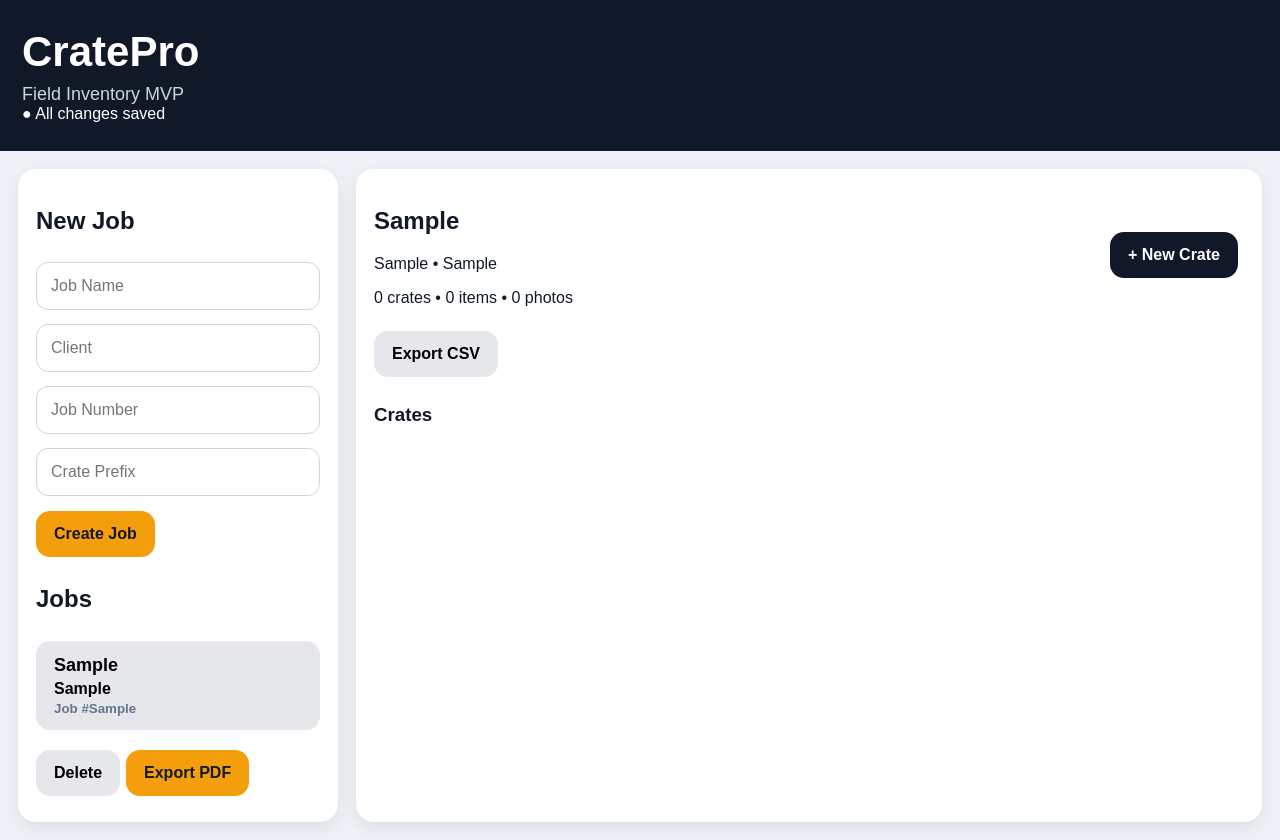
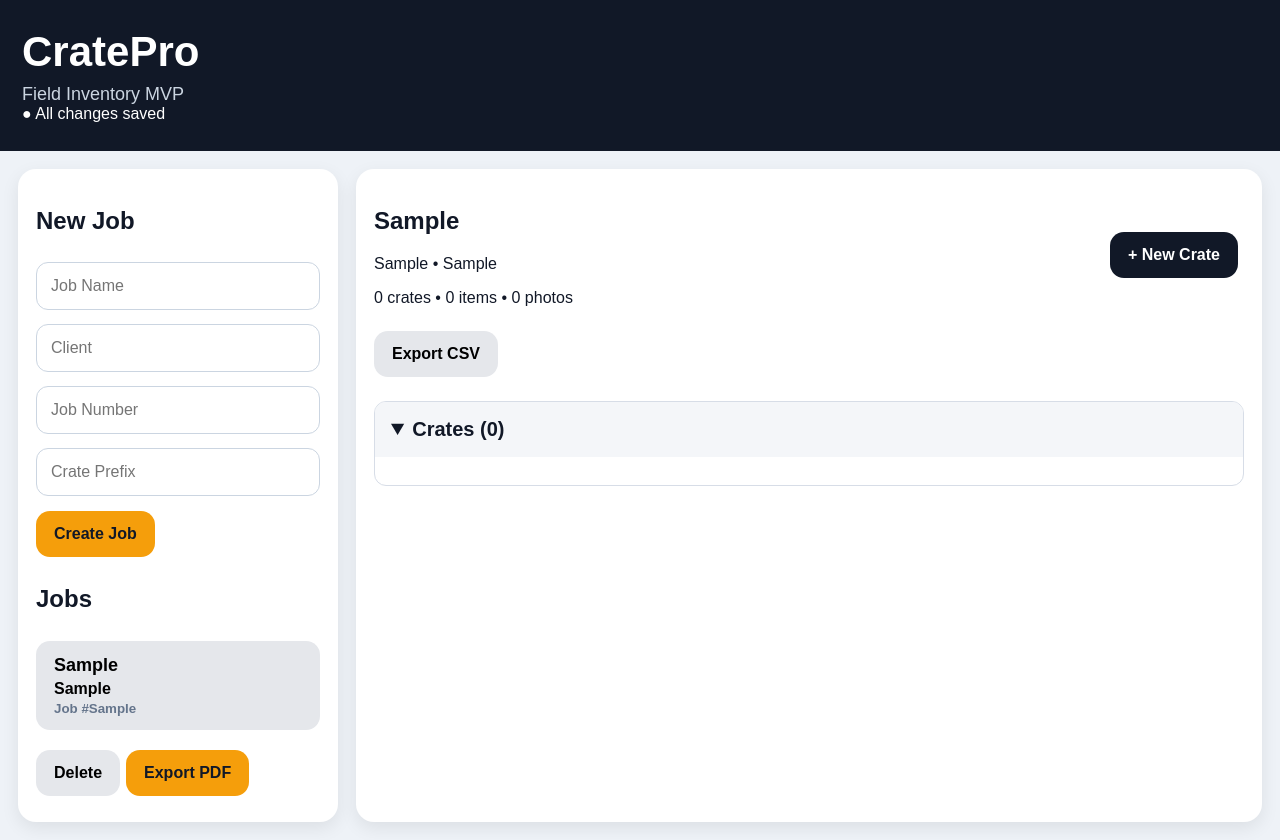
Before and after one commit to jmuhl83-gif/-crate-inventory-app, a React (Vite) app: page / in a window 1280 px wide. Both pictures are taken after typing "Sample", "Sample", "Sample", "Sample" into the empty fields and a click on the button "Create Job". Built offline with nearby package versions, Linux system fonts and the light colour scheme; the HTML template or start-up script is replaced by a standard one.

Commit message:
Add collapsible crate sections

```diff
--- a/src/App.css
+++ b/src/App.css
@@ -146,3 +146,28 @@ button, .upload {
 .job-card small {
   color: #64748b;
 }
+
+.collapse-section {
+  margin: 16px 0;
+  border: 1px solid #d7dde7;
+  border-radius: 12px;
+  background: #ffffff;
+  overflow: hidden;
+}
+
+.collapse-section > summary {
+  padding: 16px;
+  font-size: 20px;
+  font-weight: 700;
+  cursor: pointer;
+  background: #f4f6f9;
+  list-style-position: inside;
+}
+
+.collapse-section > summary:hover {
+  background: #e9edf3;
+}
+
+.collapse-content {
+  padding: 14px;
+}
--- a/src/App.jsx
+++ b/src/App.jsx
@@ -438,16 +438,34 @@ useEffect(() => {
 
               <button onClick={exportCSV}>Export CSV</button>
 
-              <h3>Crates</h3>
+              <details className="collapse-section" open>
+  <summary>
+    Crates ({selectedJob.crates.length})
+  </summary>
+
+  <div className="collapse-content">
     {selectedJob.crates.map(crate => (
       <div className="crate-line" key={crate.id}>
-                  <button className="crate-card" onClick={() => setSelectedCrateId(crate.id)}>
+        <button
+          className="crate-card"
+          onClick={() => setSelectedCrateId(crate.id)}
+        >
           <h3>{crate.id}</h3>
-                    <p>{crate.photos.length} crate photos • {crate.items.length} items</p>
+          <p>
+            {crate.photos.length} crate photos • {crate.items.length} items
+          </p>
         </button>
-                  <button className="danger small" onClick={() => deleteCrate(crate.id)}>Delete</button>
+
+        <button
+          className="danger small"
+          onClick={() => deleteCrate(crate.id)}
+        >
+          Delete
+        </button>
       </div>
     ))}
+  </div>
+</details>
             </>
           )}
 
```
Lines whose indentation alone changed are shown as unchanged.
